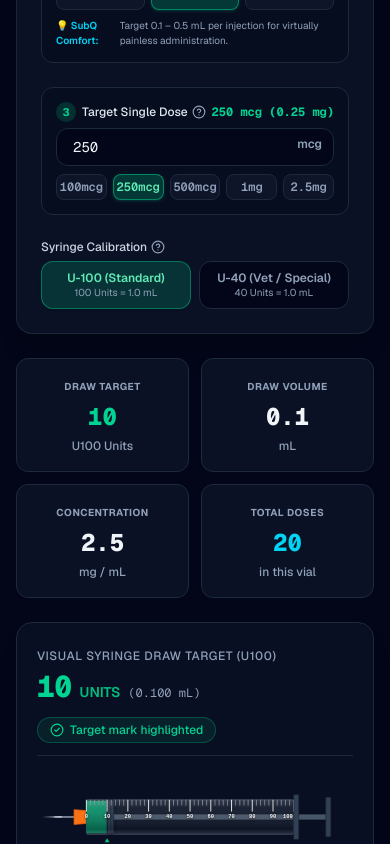
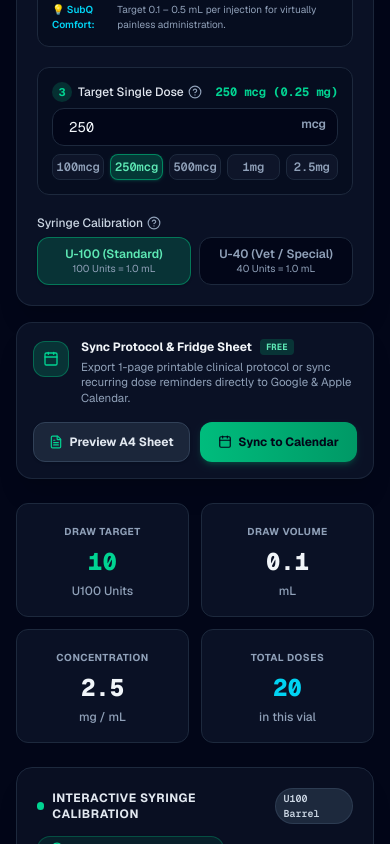
Before and after one commit to issuunnyy/pepplotter.com, a Next.js app: page / in a window 390 px wide. Shown: the part 1156-2000 px from the top of the page. Built offline with nearby package versions, Linux system fonts and the light colour scheme.

Commit message:
fix(layout): balance reconstitution columns, de-duplicate syringe target, align sync buttons, and compact sub-q header

```diff
--- a/src/app/page.tsx
+++ b/src/app/page.tsx
@@ -783,8 +783,10 @@ const splitList: InjectionEntry[] = [];
           className={activeTab === 'calc' ? 'space-y-6' : 'hidden'}
         >
             <div className="grid grid-cols-1 lg:grid-cols-12 gap-6">
-              {/* Input Form Controls with Step-by-Step Numbers */}
-              <div className="lg:col-span-5 bg-slate-900/70 border border-slate-800/90 rounded-2xl p-6 shadow-xl space-y-6">
+              {/* Left Column: Inputs & Quick Actions */}
+              <div className="lg:col-span-5 space-y-4">
+                {/* Input Form Controls with Step-by-Step Numbers */}
+                <div className="bg-slate-900/70 border border-slate-800/90 rounded-2xl p-5 sm:p-6 shadow-xl space-y-5">
                 <div className="flex items-center justify-between pb-3 border-b border-slate-800">
                   <h2 className="text-sm font-bold text-slate-100 uppercase tracking-wider flex items-center gap-2">
                     <Pill className="w-4 h-4 text-emerald-400" />
@@ -1053,10 +1055,57 @@ const splitList: InjectionEntry[] = [];
                 </div>
               </div>
 
-              {/* Output Display & Syringe */}
+              {/* 1-Click Protocol & Calendar Reminder Card */}
               <div
-                id="step-syringe"
-                className={`lg:col-span-7 space-y-6 transition-all ${
+                id="step-calendar"
+                className={`bg-slate-900/70 border p-4 sm:p-5 rounded-2xl space-y-3.5 shadow-xl transition-all scroll-mt-24 ${
+                  isTourActive && tourStepIndex === 10
+                    ? 'border-emerald-400 ring-2 ring-emerald-400/50 shadow-emerald-500/30 bg-emerald-950/30'
+                    : 'border-slate-800/90'
+                }`}
+              >
+                <div className="flex items-start gap-3 text-left">
+                  <div className="w-9 h-9 rounded-xl bg-emerald-500/20 border border-emerald-500/40 flex items-center justify-center text-emerald-400 shrink-0 mt-0.5">
+                    <Calendar className="w-4 h-4" />
+                  </div>
+                  <div className="flex-1 min-w-0">
+                    <div className="text-xs font-bold text-slate-100 flex items-center gap-2">
+                      <span>Sync Protocol &amp; Fridge Sheet</span>
+                      <span className="px-1.5 py-0.5 bg-emerald-500/20 text-emerald-300 text-[9px] font-bold rounded font-mono uppercase">Free</span>
+                    </div>
+                    <p className="text-[11.5px] text-slate-400 mt-1 leading-snug">
+                      Export 1-page printable clinical protocol or sync recurring dose reminders directly to Google &amp; Apple Calendar.
+                    </p>
+                  </div>
+                </div>
+
+                <div className="grid grid-cols-2 gap-2.5 w-full pt-0.5">
+                  <button
+                    type="button"
+                    onClick={() => setIsSheetPreviewOpen(true)}
+                    title="Preview 1-page A4 Protocol Sheet (Screenshot & Print)"
+                    className="w-full h-10 px-2.5 bg-slate-800/90 hover:bg-slate-700 border border-slate-700 text-slate-200 text-xs font-bold rounded-xl flex items-center justify-center gap-1.5 transition-all cursor-pointer group shadow-sm whitespace-nowrap"
+                  >
+                    <FileText className="w-3.5 h-3.5 text-emerald-400 group-hover:scale-110 transition-transform shrink-0" />
+                    <span>Preview A4 Sheet</span>
+                  </button>
+
+                  <button
+                    type="button"
+                    onClick={() => setIsReportModalOpen(true)}
+                    className="w-full h-10 px-2.5 bg-gradient-to-r from-emerald-500 to-emerald-600 hover:from-emerald-400 hover:to-emerald-500 text-slate-950 text-xs font-bold rounded-xl flex items-center justify-center gap-1.5 shadow-md shadow-emerald-500/20 transition-all cursor-pointer whitespace-nowrap"
+                  >
+                    <Calendar className="w-3.5 h-3.5 shrink-0" />
+                    <span>Sync to Calendar</span>
+                  </button>
+                </div>
+              </div>
+            </div>
+
+            {/* Output Display & Syringe */}
+            <div
+              id="step-syringe"
+              className={`lg:col-span-7 space-y-6 transition-all ${
                   isTourActive && tourStepIndex === 3
                     ? 'ring-2 ring-emerald-500/60 rounded-2xl p-2 bg-emerald-950/10'
                     : ''
@@ -1295,50 +1344,6 @@ const splitList: InjectionEntry[] = [];
                 <div className="py-2.5 px-4 rounded-xl bg-slate-950/60 border border-slate-800/80 text-center text-xs text-slate-400 font-medium flex items-center justify-center gap-2">
                   <span className="w-1.5 h-1.5 rounded-full bg-emerald-400/80 shrink-0" />
                   <span>Educational &amp; laboratory math verification only. Always double-check syringe markings before administration.</span>
-                </div>
-
-                {/* 1-Click Protocol & Calendar Reminder Banner */}
-                <div
-                  id="step-calendar"
-                  className={`bg-gradient-to-r from-emerald-950/40 via-slate-900 to-cyan-950/40 border p-4 rounded-xl flex flex-col sm:flex-row items-center justify-between gap-3 shadow-lg transition-all scroll-mt-24 ${
-                    isTourActive && tourStepIndex === 10
-                      ? 'border-emerald-400 ring-2 ring-emerald-400/50 shadow-emerald-500/30 bg-emerald-950/30'
-                      : 'border-emerald-500/40 shadow-emerald-500/5'
-                  }`}
-                >
-                  <div className="flex items-center gap-3 text-left">
-                    <div className="w-9 h-9 rounded-lg bg-emerald-500/20 border border-emerald-500/40 flex items-center justify-center text-emerald-400 shrink-0">
-                      <Calendar className="w-4 h-4" />
-                    </div>
-                    <div>
-                      <div className="text-xs font-bold text-slate-100 flex items-center gap-2">
-                        <span>Sync Administration Protocol to Calendar</span>
-                        <span className="px-1.5 py-0.5 bg-emerald-500/20 text-emerald-300 text-[9px] font-bold rounded font-mono uppercase">Free</span>
-                      </div>
-                      <p className="text-[11px] text-slate-400 mt-0.5">
-                        Get recurring dose alerts in Google Calendar (Gmail) or Apple Calendar, plus printable fridge protocol.
-                      </p>
-                    </div>
-                  </div>
-
-                  <div className="flex flex-wrap items-center gap-2 w-full sm:w-auto">
-                    <button
-                      onClick={() => setIsSheetPreviewOpen(true)}
-                      title="Preview 1-page A4 Protocol Sheet (Screenshot & Print)"
-                      className="flex-1 sm:flex-initial px-3.5 py-2 bg-slate-800 hover:bg-slate-700 border border-slate-700 text-slate-200 text-xs font-bold rounded-xl flex items-center justify-center gap-1.5 transition-all shrink-0 cursor-pointer group"
-                    >
-                      <FileText className="w-3.5 h-3.5 text-emerald-400 group-hover:scale-110 transition-transform" />
-                      <span>Preview A4 Sheet</span>
-                    </button>
-
-                    <button
-                      onClick={() => setIsReportModalOpen(true)}
-                      className="flex-1 sm:flex-initial px-4 py-2 bg-gradient-to-r from-emerald-500 to-emerald-600 hover:from-emerald-400 hover:to-emerald-500 text-slate-950 text-xs font-bold rounded-xl flex items-center justify-center gap-1.5 shadow-md shadow-emerald-500/20 transition-all shrink-0 cursor-pointer"
-                    >
-                      <FileText className="w-3.5 h-3.5" />
-                      <span>View Protocol &amp; Reminders</span>
-                    </button>
-                  </div>
                 </div>
               </div>
             </div>
--- a/src/components/SubQVisualGuide.tsx
+++ b/src/components/SubQVisualGuide.tsx
@@ -344,22 +344,19 @@ export function SubQVisualGuide({
       <div className="absolute top-1/4 left-1/2 -translate-x-1/2 -translate-y-1/2 w-[700px] h-[350px] bg-emerald-500/5 blur-[120px] pointer-events-none -z-10 rounded-full" />
 
       {/* Header & Mode Switcher */}
-      <div className="flex flex-col md:flex-row md:items-end justify-between gap-4 mb-8">
+      <div className="flex flex-col sm:flex-row sm:items-center justify-between gap-3 mb-5 pb-3 border-b border-slate-800/80">
         <div>
-          <div className="inline-flex items-center gap-2 px-3 py-1 bg-emerald-500/10 border border-emerald-500/30 text-emerald-400 rounded-full text-xs font-semibold mb-2 shadow-sm">
-            <ShieldCheck className="w-3.5 h-3.5" />
-            <span>Clinical Sub-Q Harm Reduction Protocol</span>
-            <span className="w-1 h-1 rounded-full bg-emerald-400" />
-            <span className="text-slate-400 font-normal">FITTER &amp; ADA Standard of Care</span>
+          <div className="flex flex-wrap items-center gap-2 mb-1">
+            <h2 className="text-lg sm:text-xl font-bold tracking-tight text-slate-100 flex items-center gap-2">
+              <ShieldCheck className="w-4 h-4 text-emerald-400 shrink-0" />
+              <span>Sub-Q Injection Visual Protocol</span>
+            </h2>
+            <span className="px-2 py-0.5 rounded-full bg-emerald-500/10 border border-emerald-500/30 text-emerald-400 text-[10px] font-mono font-semibold uppercase tracking-wider">
+              FITTER / ADA Standard
+            </span>
           </div>
-          <h2 className="text-2xl sm:text-3xl font-extrabold tracking-tight text-slate-100">
-            Visual Masterclass:{' '}
-            <span className="bg-gradient-to-r from-emerald-400 to-cyan-400 bg-clip-text text-transparent">
-              Step-by-Step Sub-Q Protocol
-            </span>
-          </h2>
-          <p className="text-xs sm:text-sm text-slate-400 mt-1 max-w-2xl leading-relaxed">
-            High-definition macro clinical imagery matched with symmetrical, concise clinical directives. Click any stage to inspect.
+          <p className="text-xs text-slate-400 leading-normal max-w-2xl">
+            Evidence-based subcutaneous technique: aseptic prep, 45°–90° pinch, and safe sharps disposal. Click any stage to inspect.
           </p>
         </div>
 
@@ -371,16 +368,16 @@ export function SubQVisualGuide({
                 window.print();
               }
             }}
-            className="inline-flex items-center gap-1.5 px-3 py-1.5 rounded-lg text-xs font-semibold bg-emerald-500/10 hover:bg-emerald-500/20 text-emerald-300 border border-emerald-500/30 transition-all shadow-sm cursor-pointer"
+            className="inline-flex items-center gap-1.5 px-3 py-1.5 rounded-lg text-xs font-semibold bg-emerald-500/10 hover:bg-emerald-500/20 text-emerald-300 border border-emerald-500/30 transition-all shadow-sm cursor-pointer whitespace-nowrap"
             title="Save as PDF or print injection guide"
           >
             <Camera className="w-3.5 h-3.5 text-emerald-400" />
-            <span className="hidden sm:inline">Save / Print</span>
+            <span>Save / Print</span>
           </button>
 
           <button
             onClick={() => setIsCheatSheetMode(!isCheatSheetMode)}
-            className={`inline-flex items-center gap-1.5 px-3.5 py-1.5 rounded-lg text-xs font-semibold transition-all border ${
+            className={`inline-flex items-center gap-1.5 px-3 py-1.5 rounded-lg text-xs font-semibold transition-all border whitespace-nowrap cursor-pointer ${
               isCheatSheetMode
                 ? 'bg-cyan-500/20 text-cyan-300 border-cyan-500/50 shadow-sm'
                 : 'bg-slate-900 hover:bg-slate-800 text-slate-300 border-slate-800 hover:border-slate-700'
@@ -388,7 +385,7 @@ export function SubQVisualGuide({
             title="Toggle between Interactive Dual-Column View and 4-Card Bento Grid"
           >
             {isCheatSheetMode ? <ListOrdered className="w-3.5 h-3.5" /> : <LayoutGrid className="w-3.5 h-3.5" />}
-            <span>{isCheatSheetMode ? 'Interactive View' : '📋 Cheat Sheet View (Save)'}</span>
+            <span>{isCheatSheetMode ? 'Interactive View' : 'Cheat Sheet'}</span>
           </button>
         </div>
       </div>
--- a/src/components/SyringeVisualizer.tsx
+++ b/src/components/SyringeVisualizer.tsx
@@ -78,33 +78,26 @@ export const SyringeVisualizer: React.FC<SyringeVisualizerProps> = React.memo(fu
     <div className="w-full bg-slate-900/60 border border-slate-800 rounded-2xl p-5 shadow-xl backdrop-blur-md">
       {/* Header Info */}
       <div className="flex flex-wrap items-center justify-between gap-3 mb-4 pb-3 border-b border-slate-800">
-        <div>
-          <span className="text-xs uppercase tracking-wider text-slate-400 font-medium">
-            Visual Syringe Draw Target ({syringeType})
+        <div className="flex items-center gap-2">
+          <span className="w-2 h-2 rounded-full bg-emerald-400"></span>
+          <span className="text-xs uppercase tracking-wider text-slate-200 font-bold">
+            Interactive Syringe Calibration
           </span>
-          <div className="flex items-baseline gap-2 mt-0.5">
-            <span className="text-3xl font-extrabold text-emerald-400 font-mono tracking-tight tabular-nums">
-              {units > 0 ? units : '0.0'}
-            </span>
-            <span className="text-sm font-semibold text-emerald-500 uppercase">
-              Units
-            </span>
-            <span className="text-xs text-slate-400 tabular-nums font-mono">
-              ({drawVolumeMl > 0 ? drawVolumeMl.toFixed(3) : '0.000'} mL)
-            </span>
-          </div>
+          <span className="text-[10px] font-mono px-2 py-0.5 rounded-full bg-slate-800 text-slate-300 font-semibold border border-slate-700/80">
+            {syringeType} Barrel
+          </span>
         </div>
 
         <div className="flex items-center gap-2">
           {isOverflow ? (
-            <div className="flex items-center gap-1.5 px-3 py-1 bg-rose-500/10 border border-rose-500/30 rounded-full text-rose-400 text-xs font-medium">
-<AlertCircle className="w-3.5 h-3.5" />
-    Exceeds one syringe — reduce dose or add water
-</div>
+            <div className="flex items-center gap-1.5 px-3 py-1 bg-rose-500/10 border border-rose-500/30 rounded-full text-rose-400 text-xs font-semibold">
+              <AlertCircle className="w-3.5 h-3.5" />
+              <span>Exceeds single syringe capacity</span>
+            </div>
           ) : units > 0 ? (
-            <div className="flex items-center gap-1.5 px-3 py-1 bg-emerald-500/10 border border-emerald-500/30 rounded-full text-emerald-400 text-xs font-medium">
-              <CheckCircle2 className="w-3.5 h-3.5" />
-              Target mark highlighted
+            <div className="flex items-center gap-1.5 px-3 py-1 bg-emerald-500/10 border border-emerald-500/30 rounded-full text-emerald-300 text-xs font-semibold shadow-sm">
+              <CheckCircle2 className="w-3.5 h-3.5 text-emerald-400" />
+              <span>Align Plunger to Mark {units}</span>
             </div>
           ) : (
             <span className="text-xs text-slate-400">Enter parameters to visualize</span>
```
